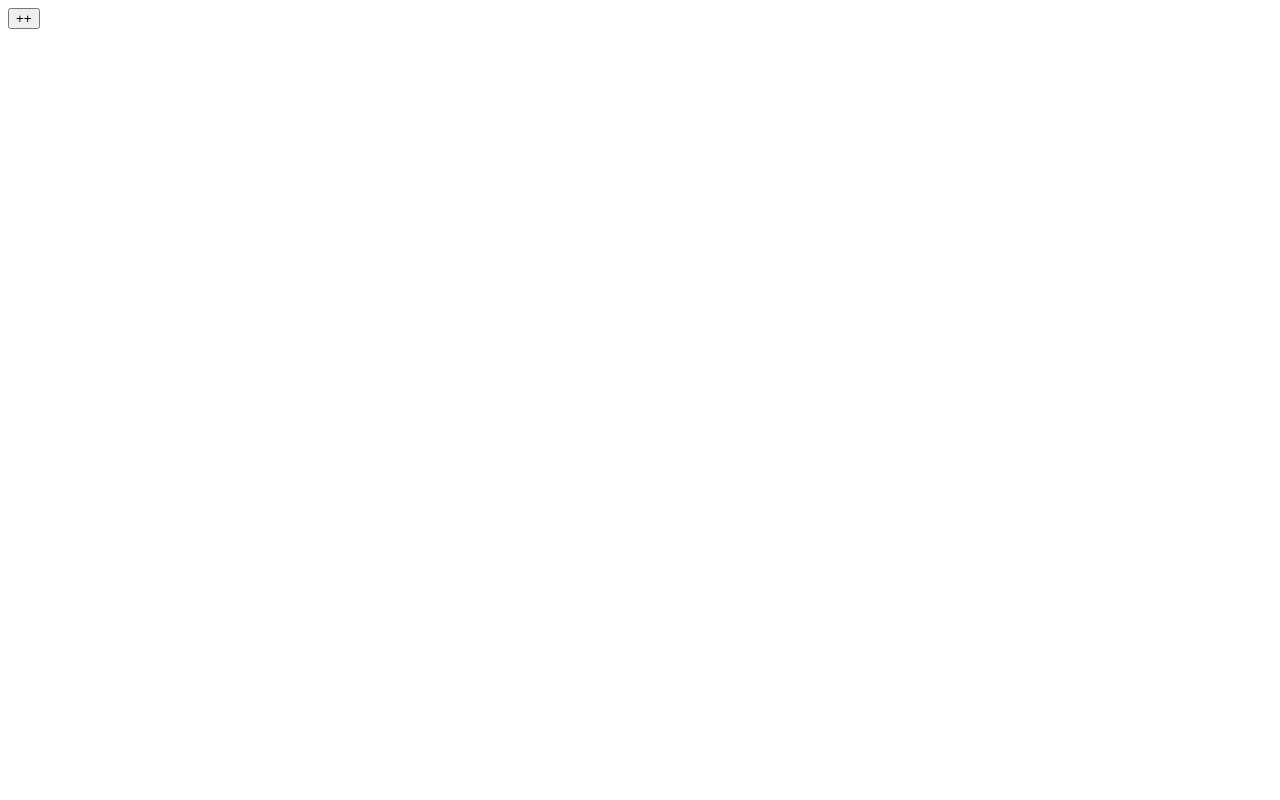
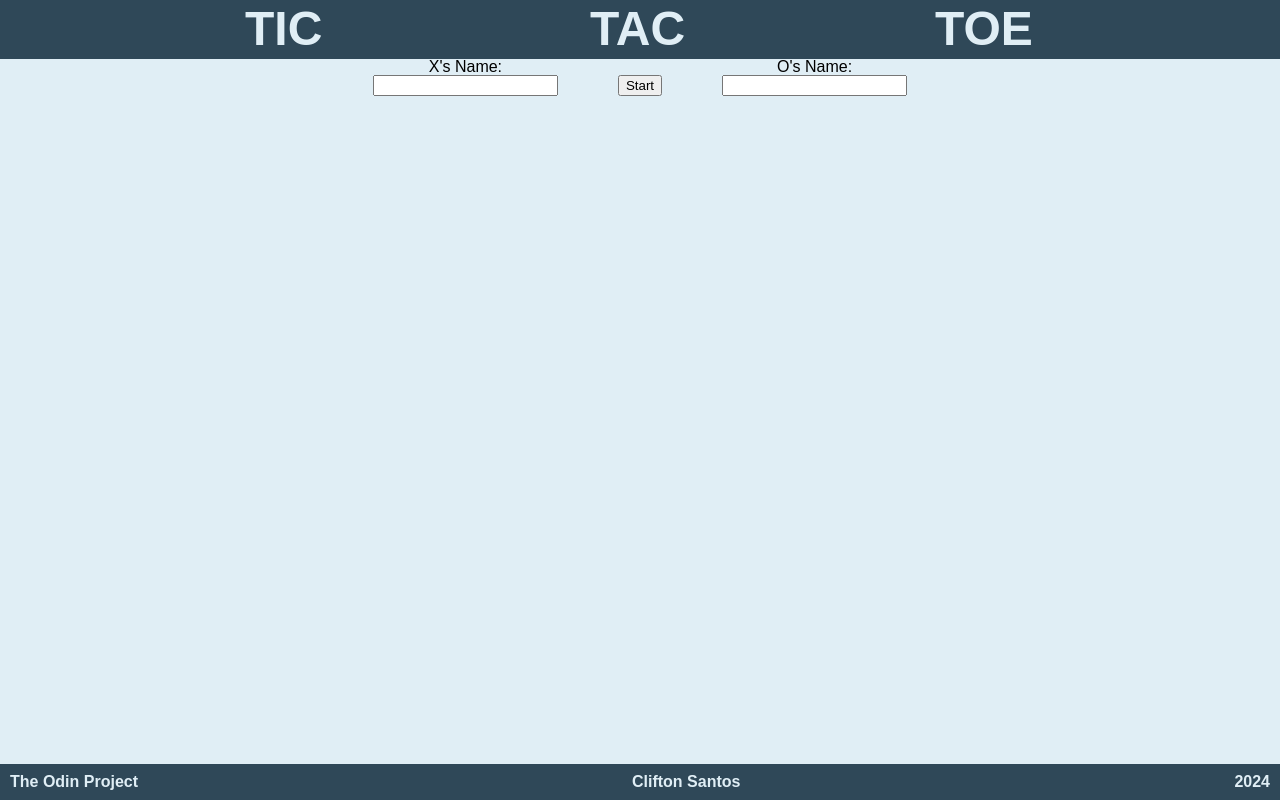
Before and after one commit to Clifton-TS/odin-tic-tac-toe, a plain HTML site: page index.html in a window 1280 px wide. Drawn offline with Linux system fonts and the light colour scheme.

Commit message:
Add draw handling and start layout

```diff
--- a/index.html
+++ b/index.html
@@ -7,7 +7,35 @@
     <link rel="stylesheet" href="style.css">
 </head>
 <body>
-    <button type="button" id="botao">++</button>
+        <div class="header">
+            <h1>TIC</h1>
+            <h1>TAC</h1>
+            <h1>TOE</h1>
+        </div>
+
+        <div class="main">
+
+            <form action="">
+            <div class="formGroup">
+                <label for="XName">X's Name:</label>
+                <input type="text" name="XName" id="XName">
+            </div>
+
+            <button type="button" class="start">Start</button>
+
+            <div class="formGroup">
+                <label for="OName">O's Name:</label>
+                <input type="text" name="OName" id="OName">
+            </div>
+
+            </div>
+        </div>
+
+        <div class="footer">
+            <p>The Odin Project</p>
+            <p>Clifton Santos</p>
+            <p>2024</p>
+        </div>
     <script src="script.js"></script>
 </body>
 </html>
--- a/script.js
+++ b/script.js
@@ -20,9 +20,12 @@
             [0, 0, 0]
         ],
 
+        timesPlayed: 0,
+
         insertSymbol(player, x, y) {
             if (this.board[x][y] == 0) {
                 this.board[x][y] = player.symbol
+                this.timesPlayed++
             }
         },
 
@@ -37,24 +40,27 @@
                 || this.board[0][0] + this.board[1][1] + this.board[2][2] == trips
                 || this.board[0][2] + this.board[1][1] + this.board[2][0] == trips){
                     return player.symbol
+                }else if (this.timesPlayed >= 9) {
+                    return "draw"
                 }
         }
+
     }
 }
 
-botao = document.getElementById("botao")
 playerX = createPlayer("birunda", "X", 0)
 playerO = createPlayer("peixola", "O", 0)
 
 board = createBoard()
-board.insertSymbol(playerO, 0, 1)
-board.insertSymbol(playerO, 1, 1)
+board.insertSymbol(playerX, 0, 1)
+board.insertSymbol(playerX, 1, 1)
 board.insertSymbol(playerO, 2, 1)
+board.insertSymbol(playerO, 2, 0)
+// board.insertSymbol(playerX, 2, 2)
+board.insertSymbol(playerO, 0, 0)
+board.insertSymbol(playerO, 0, 2)
+board.insertSymbol(playerX, 1, 0)
+board.insertSymbol(playerO, 1, 2)
 console.log(board.board)
 console.log(board.board[0][1] + board.board[1][1] + board.board[2][1])
 console.log(board.checkForWin(playerO))
-
-botao.addEventListener("click", () => {
-    player1.addScore()
-    console.log(player1.getFullName())
-})
--- a/style.css
+++ b/style.css
@@ -0,0 +1,114 @@
+* {
+    font-family: sans-serif;
+}
+
+body {
+    display: grid;
+    height: 100vh;
+    grid-template-rows: 1fr 12fr 0.5fr;
+}
+
+.header {
+    background-color: #2F4858;
+    color: #E0EEF5;
+    display: flex;
+    align-items: center;
+    justify-content: space-evenly;
+    font-size: 3rem;
+}
+
+.header>h1 {
+    width: 100px;
+}
+
+.main {
+    background-color: #E0EEF5;
+    height: auto;
+    display: grid;
+    grid-template-rows: min-content;
+}
+
+form {
+    display: flex;
+    justify-content: center;
+    align-items: center;
+    gap: 60px;
+}
+
+.formGroup {
+    display: flex;
+    flex-direction: column;
+    align-items: center;
+}
+
+.start {
+    max-height: 30px;
+    align-self: flex-end;
+}
+
+.footer {
+    background-color: #2F4858;
+    color: #E0EEF5;
+    display: flex;
+    align-items: center;
+    justify-content:space-between;
+    font-weight: 600;
+}
+
+.footer>p {
+    margin: 10px;
+}
+
+
+
+
+/* RESET */
+
+/* http://meyerweb.com/eric/tools/css/reset/
+   v2.0 | 20110126
+   License: none (public domain)
+*/
+
+html, body, div, span, applet, object, iframe,
+h1, h2, h3, h4, h5, h6, p, blockquote, pre,
+a, abbr, acronym, address, big, cite, code,
+del, dfn, em, img, ins, kbd, q, s, samp,
+small, strike, strong, sub, sup, tt, var,
+b, u, i, center,
+dl, dt, dd, ol, ul, li,
+fieldset, form, label, legend,
+table, caption, tbody, tfoot, thead, tr, th, td,
+article, aside, canvas, details, embed,
+figure, figcaption, footer, header, hgroup,
+menu, nav, output, ruby, section, summary,
+time, mark, audio, video {
+	margin: 0;
+	padding: 0;
+	border: 0;
+	font-size: 100%;
+	/* font: inherit; */
+	vertical-align: baseline;
+}
+/* HTML5 display-role reset for older browsers */
+article, aside, details, figcaption, figure,
+footer, header, hgroup, menu, nav, section {
+	display: block;
+}
+body {
+	line-height: 1;
+}
+ol, ul {
+	list-style: none;
+}
+blockquote, q {
+	quotes: none;
+}
+blockquote:before, blockquote:after,
+q:before, q:after {
+	content: '';
+	content: none;
+}
+table {
+	border-collapse: collapse;
+	border-spacing: 0;
+}
```
